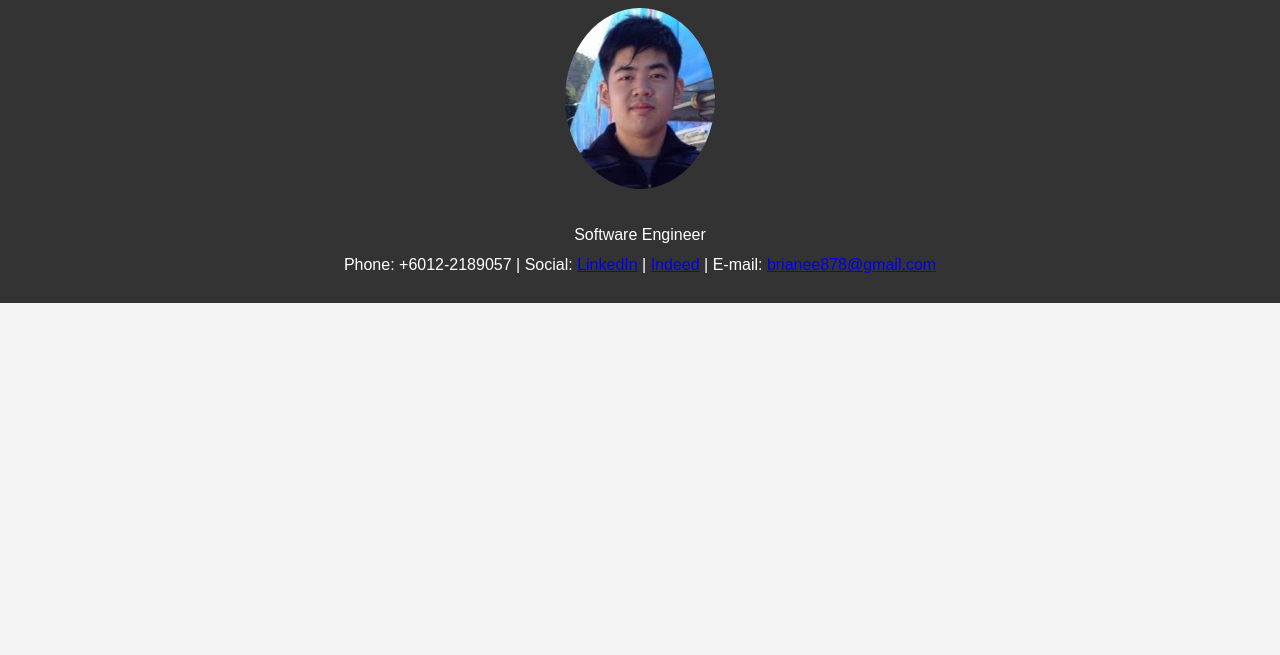
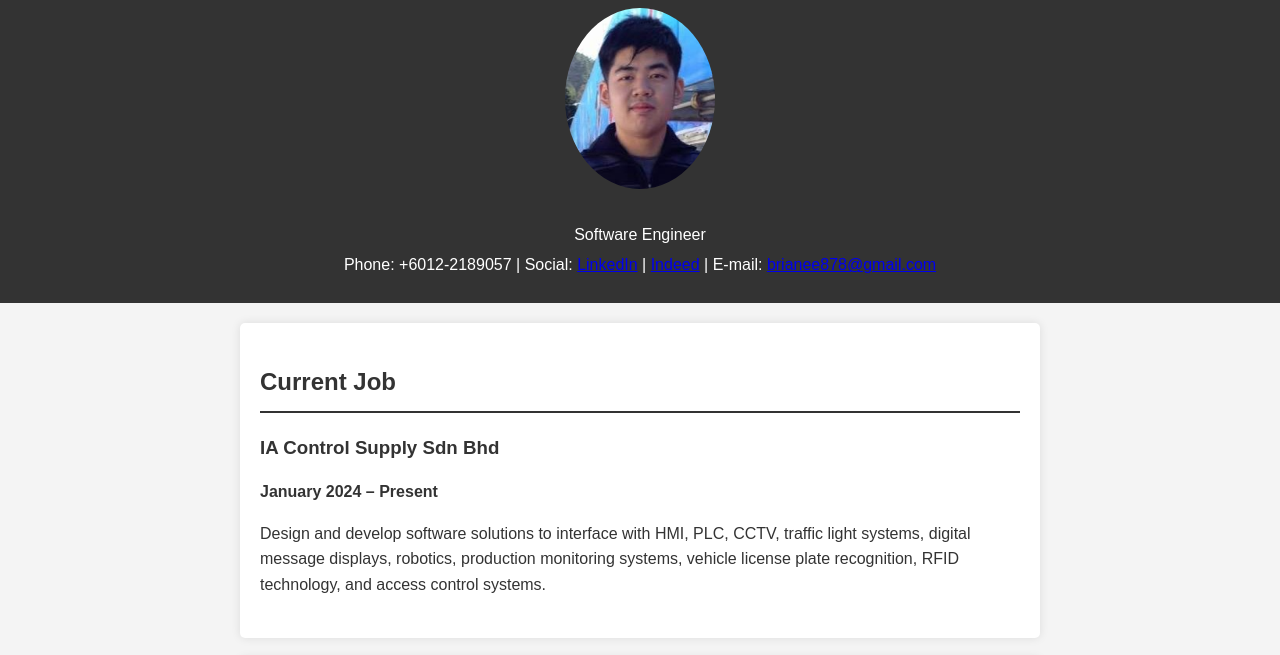
Before and after one commit to BrianEegithub/portfolio, a plain HTML site: page Method_03/index.html in a window 1280 px wide. Shown: the part 96-751 px from the top of the page. Drawn offline with Linux system fonts and the light colour scheme.

Commit message:
Update index.html

```diff
--- a/Method_03/index.html
+++ b/Method_03/index.html
@@ -188,5 +188,30 @@
         <a href="mailto:brianee878@gmail.com">brianee878@gmail.com</a>
       </p>
     </footer>
+
+    <script>
+      document.addEventListener("DOMContentLoaded", function () {
+        const sections = document.querySelectorAll("section");
+        const options = {
+          root: null, // Use the viewport as the root
+          rootMargin: "0px",
+          threshold: 0.1, // Trigger when 10% of the section is visible
+        };
+
+        const observer = new IntersectionObserver((entries) => {
+          entries.forEach((entry) => {
+            if (entry.isIntersecting) {
+              entry.target.classList.add("visible"); // Add visible class when in view
+            } else {
+              entry.target.classList.remove("visible"); // Remove class when out of view
+            }
+          });
+        }, options);
+
+        sections.forEach((section) => {
+          observer.observe(section); // Observe each section
+        });
+      });
+    </script>
   </body>
 </html>
```
